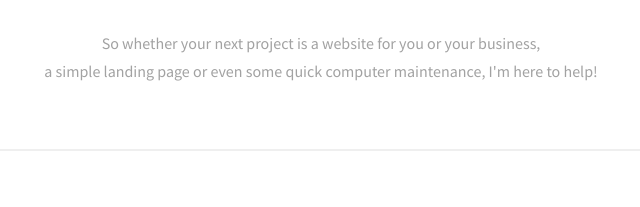
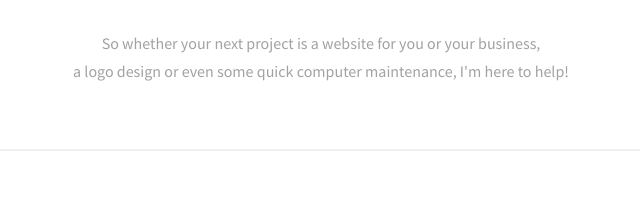
Before and after one commit to ruizadrian/ruizadrian.github.io, a plain HTML site: page index.html in a window 1280 px wide. Shown: the part 263-470 px from the top of the page, 511-1151 px from the left. Drawn offline with Linux system fonts and the light colour scheme.

Commit message:
Updated the 'what i do' section

```diff
--- a/index.html
+++ b/index.html
@@ -41,7 +41,7 @@
 						</p>
 						<p>
 							 So whether your next project is a website for you or your business,<br />
-							 a simple landing page or even some quick computer maintenance, I'm here to help!
+							 a logo design or even some quick computer maintenance, I'm here to help!
 						</p>
 						<!-- <ul class="actions">
 							<li><a href="#four" class="button fit scrolly">Learn More</a></li>
```
